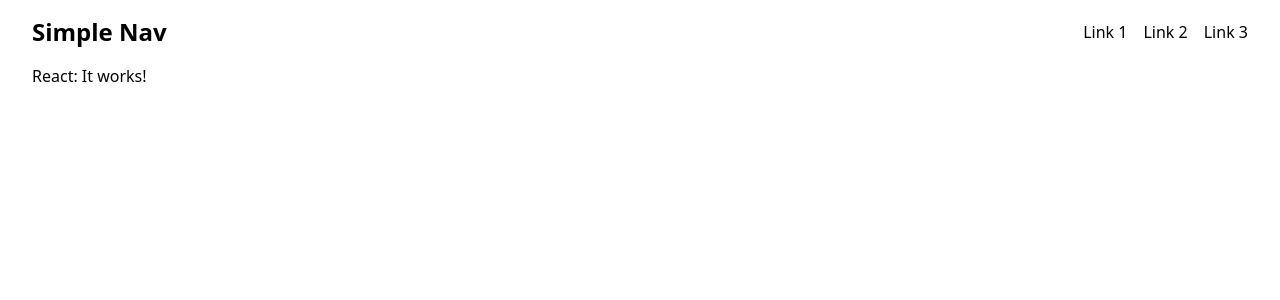
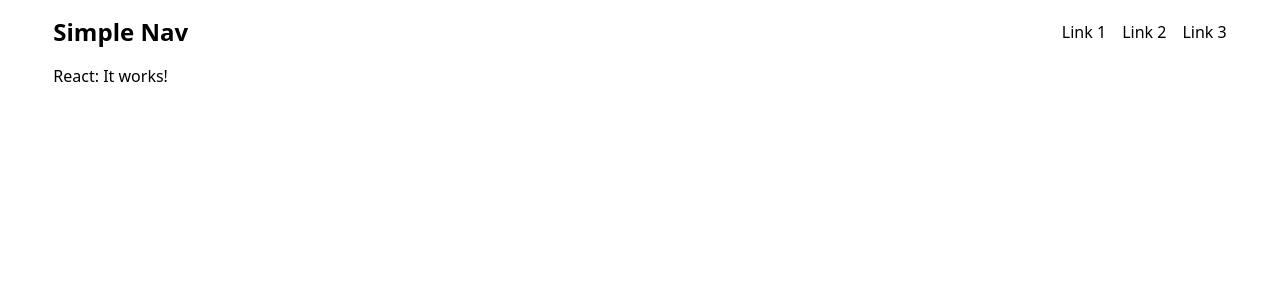
Before and after one commit to moquette/simple-nav, a React (Create React App) app: page / in a window 1280 px wide. Shown: the top 300 px of the page. Built offline with nearby package versions, Linux system fonts and the light colour scheme.

Commit message:
chore: dep bump

```diff
--- a/package.json
+++ b/package.json
@@ -29,14 +29,14 @@
   },
   "devDependencies": {
     "autoprefixer": "^10.4.7",
-    "eslint": "^8.15.0",
+    "eslint": "^8.16.0",
     "eslint-config-prettier": "^8.5.0",
     "eslint-plugin-prettier": "^4.0.0",
     "husky": "^8.0.1",
     "postcss": "^8.4.14",
     "prettier": "^2.6.2",
     "prettier-plugin-tailwindcss": "^0.1.11",
-    "sass": "^1.52.0",
+    "sass": "^1.52.1",
     "tailwindcss": "^3.0.24"
   },
   "packageManager": "yarn@3.2.0"
--- a/src/Layout/Navbar.tsx
+++ b/src/Layout/Navbar.tsx
@@ -54,7 +54,7 @@ const NavigationBar = ({ className }: IAppProps) => {
                 <>
                   <Popover.Button
                     className={`
-                  group inline-flex items-center rounded bg-white p-2 hover:text-opacity-100 focus:outline-none focus-visible:ring-2  focus-visible:ring-white focus-visible:ring-opacity-75 md:hidden`}
+                  group inline-flex items-center rounded-full bg-white p-2 hover:text-opacity-100 focus:outline-none focus-visible:ring-2  focus-visible:ring-white focus-visible:ring-opacity-75 md:hidden`}
                   >
                     {open ? (
                       <RiCloseLine className="animate-fade-in text-2xl" />
--- a/src/index.css
+++ b/src/index.css
@@ -4,6 +4,8 @@
 
 @layer components {
   .layout {
+    /*
     @apply ml-auto mr-auto w-[95%] max-w-7xl;
+    */
   }
 }
--- a/tailwind.config.js
+++ b/tailwind.config.js
@@ -1,3 +1,5 @@
+const plugin = require('tailwindcss/plugin')
+
 module.exports = {
   content: ['./src/**/*.{js,jsx,ts,tsx}'],
   theme: {
@@ -15,7 +17,32 @@ module.exports = {
           },
         },
       },
+      width: {
+        95: '95%',
+      },
     },
   },
-  plugins: [],
+  plugins: [
+    plugin(function ({ addBase, addComponents, addUtilities, theme }) {
+      addComponents({
+        '.card': {
+          backgroundColor: theme('colors.white'),
+          borderRadius: theme('borderRadius.lg'),
+          padding: theme('spacing.6'),
+          boxShadow: theme('boxShadow.xl'),
+        },
+        '.layout': {
+          marginLeft: theme('margin.auto'),
+          marginRight: theme('margin.auto'),
+          width: theme('width.11/12'),
+          maxWidth: theme('width.11/12'),
+        },
+      })
+      addUtilities({
+        '.content-auto': {
+          contentVisibility: 'auto',
+        },
+      })
+    }),
+  ],
 }
```
Also changed, not shown: 1 other file (tests, documents, lock files or other folders).
